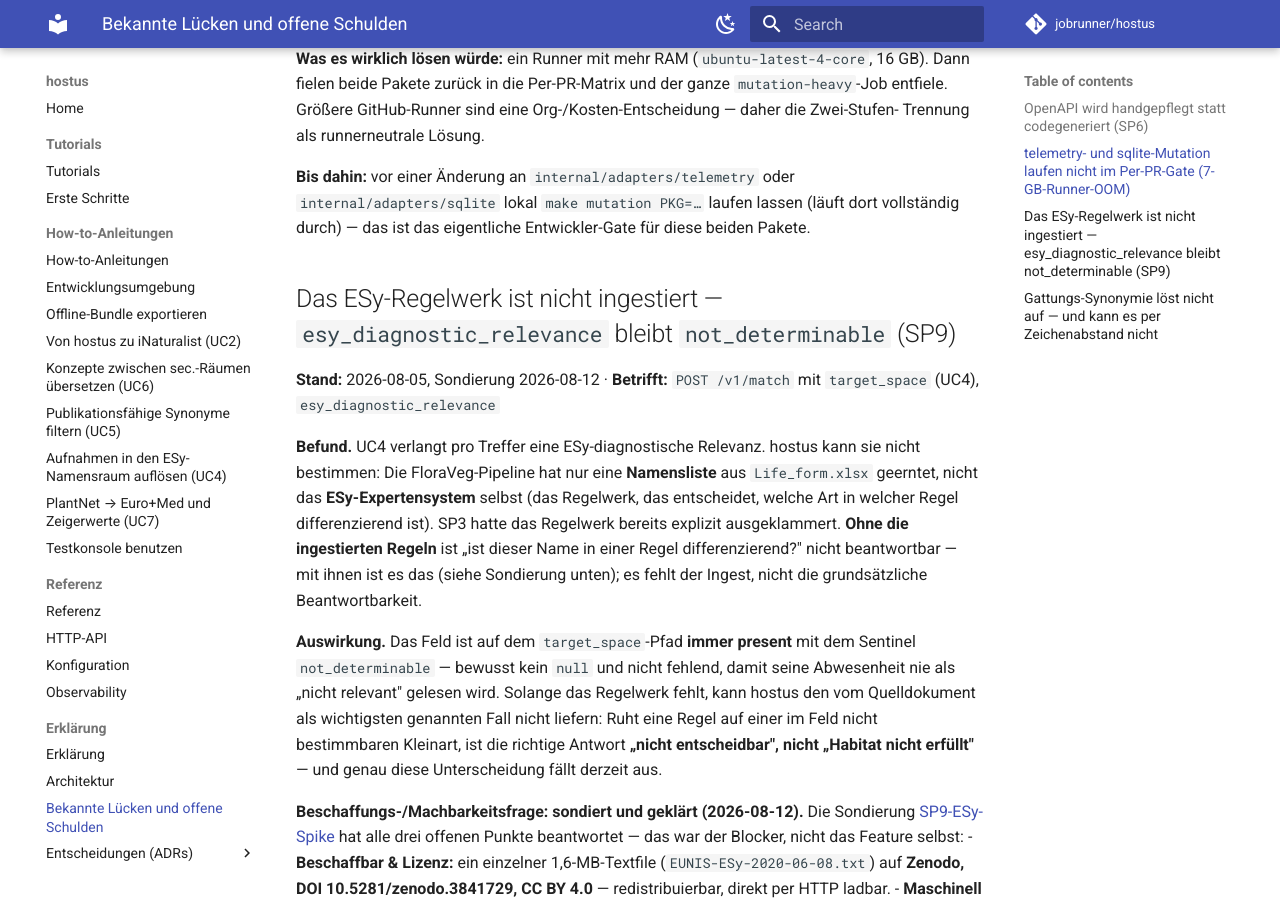
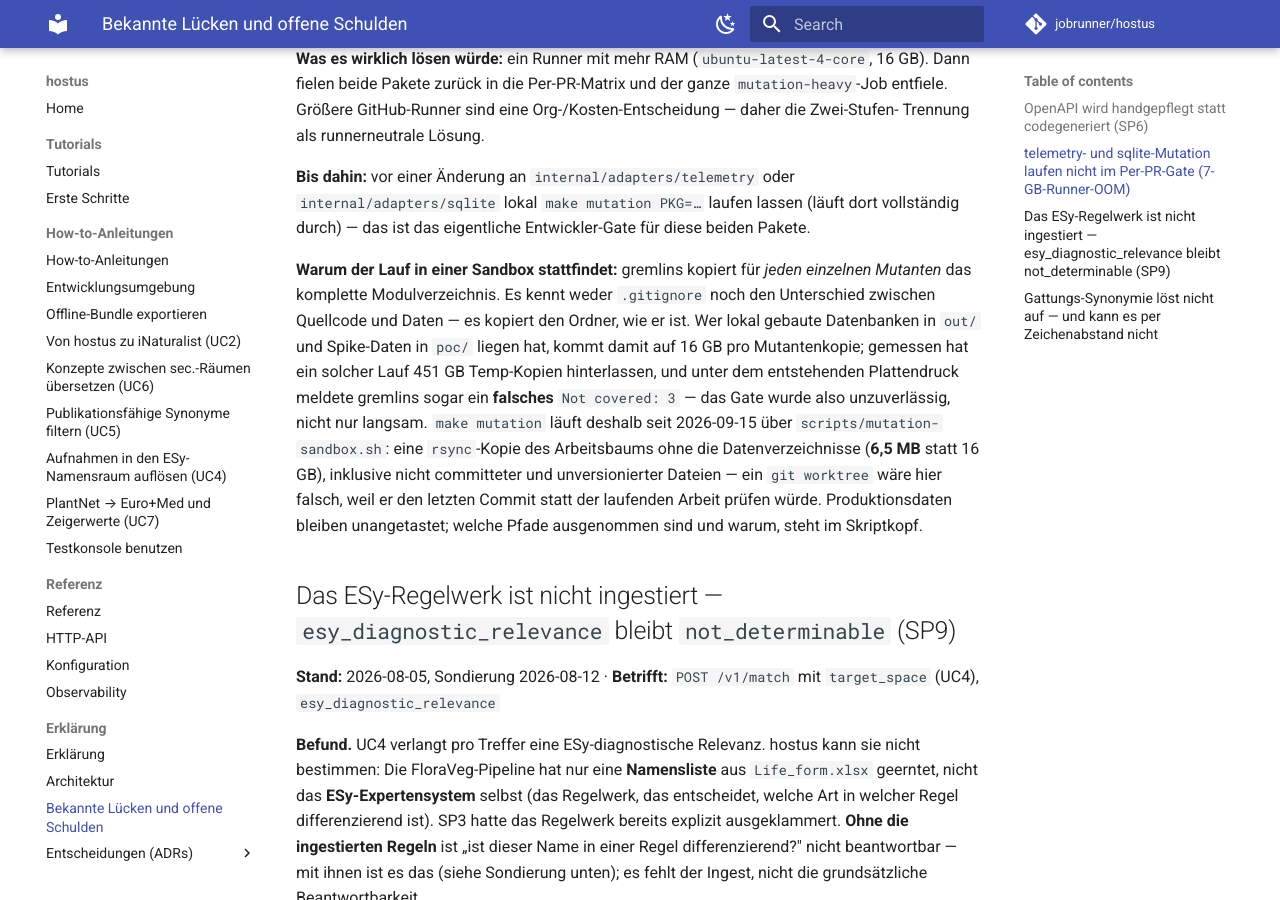
Before and after one commit to jobrunner/hostus, an MkDocs documentation site: the page built from docs/explanation/known-gaps.md, in a window 1280 px wide and 900 px high, scrolled down 1573 px. Built offline with MkDocs 1.6.1 and Material for MkDocs 9.7.7, drawn with Linux system fonts in a browser that asks for light colours; comment, search, counter and statistics services are not loaded.

Commit message:
chore(mutation): Lauf in eine schlanke Sandbox verlegen statt 16 GB je Mutant zu kopieren
gremlins kopiert fuer JEDEN Mutanten das komplette Modulverzeichnis. Es kennt
weder .gitignore noch den Unterschied zwischen Quellcode und Daten — es
kopiert den Ordner, wie er ist. Wer lokal gebaute Datenbanken in out/ (8,5 GB)
und Spike-Daten in poc/ (6,5 GB) liegen hat, zahlt das pro Mutant: drei Laeufe
hinterlieszen in einer Sitzung 451 GB bzw. 318 GB, einer lief in ENOSPC, und
unter dem Plattendruck meldete gremlins ein FALSCHES `Not covered: 3` — das
Gate wurde damit unzuverlaessig, nicht blosz langsam.

scripts/mutation-sandbox.sh legt stattdessen eine rsync-Kopie ohne die
Datenverzeichnisse an: gemessen 6,5 MB statt 16 GB. Die Produktionsdatenbanken
bleiben unangetastet an Ort und Stelle und weiter nutzbar.

Bewusst eine Kopie des ARBEITSBAUMS und kein git worktree: Das Gate laeuft auf
Arbeit, die noch nicht committet ist, inklusive neuer, noch unversionierter
Testdateien. Ein worktree wuerde still den letzten Commit pruefen — ein Gate,
das ueber den falschen Code berichtet, ist schlimmer als keines.

pipelines/ faellt ausdruecklich NICHT weg: translate_test.go liest
pipelines/cdm/fixtures/*.csv zur Laufzeit, und die Fixtures sind versioniert.
Ausgenommen sind nur die generierten Massen darunter (output/, .cache/).
Verifiziert: die beiden Fixture-Tests laufen in der Sandbox gruen, und
`make mutation PKG=./internal/config` meldet dort Killed 19 / Not covered 0.

Claude-Session: https://claude.ai/code/session_018Cicowvzjp4tefpBULgxiJ

```diff
--- a/docs/explanation/known-gaps.md
+++ b/docs/explanation/known-gaps.md
@@ -75,6 +75,22 @@ Trennung als runnerneutrale Lösung.
 `internal/adapters/sqlite` lokal `make mutation PKG=…` laufen lassen (läuft
 dort vollständig durch) — das ist das eigentliche Entwickler-Gate für diese
 beiden Pakete.
+
+**Warum der Lauf in einer Sandbox stattfindet:** gremlins kopiert für *jeden
+einzelnen Mutanten* das komplette Modulverzeichnis. Es kennt weder
+`.gitignore` noch den Unterschied zwischen Quellcode und Daten — es kopiert
+den Ordner, wie er ist. Wer lokal gebaute Datenbanken in `out/` und
+Spike-Daten in `poc/` liegen hat, kommt damit auf 16 GB pro Mutantenkopie;
+gemessen hat ein solcher Lauf 451 GB Temp-Kopien hinterlassen, und unter dem
+entstehenden Plattendruck meldete gremlins sogar ein **falsches**
+`Not covered: 3` — das Gate wurde also unzuverlässig, nicht nur langsam.
+`make mutation` läuft deshalb seit 2026-09-15 über
+`scripts/mutation-sandbox.sh`: eine `rsync`-Kopie des Arbeitsbaums ohne die
+Datenverzeichnisse (**6,5 MB** statt 16 GB), inklusive nicht committeter und
+unversionierter Dateien — ein `git worktree` wäre hier falsch, weil er den
+letzten Commit statt der laufenden Arbeit prüfen würde. Produktionsdaten
+bleiben unangetastet; welche Pfade ausgenommen sind und warum, steht im
+Skriptkopf.
 
 ## Das ESy-Regelwerk ist nicht ingestiert — `esy_diagnostic_relevance` bleibt `not_determinable` (SP9)
 
```
Also changed, not shown: CHANGELOG.md (+13 -0 lines), 2 other files.
